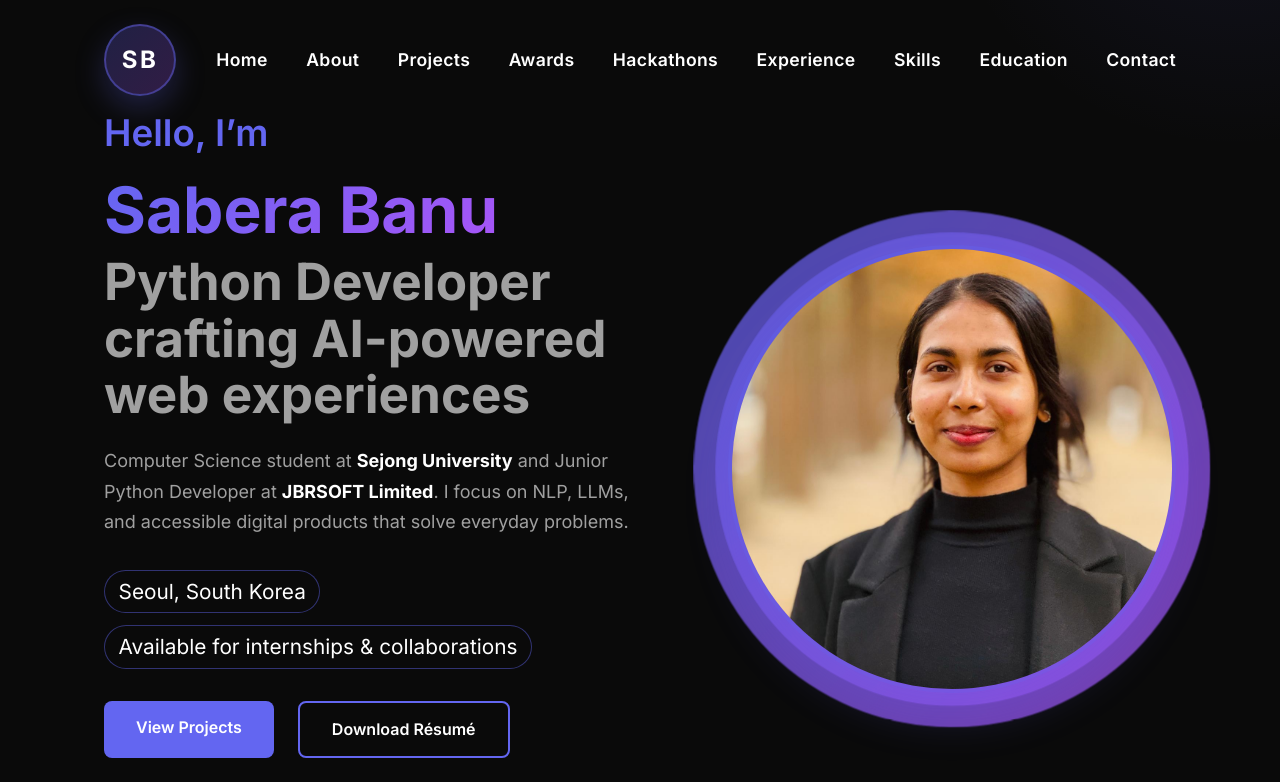
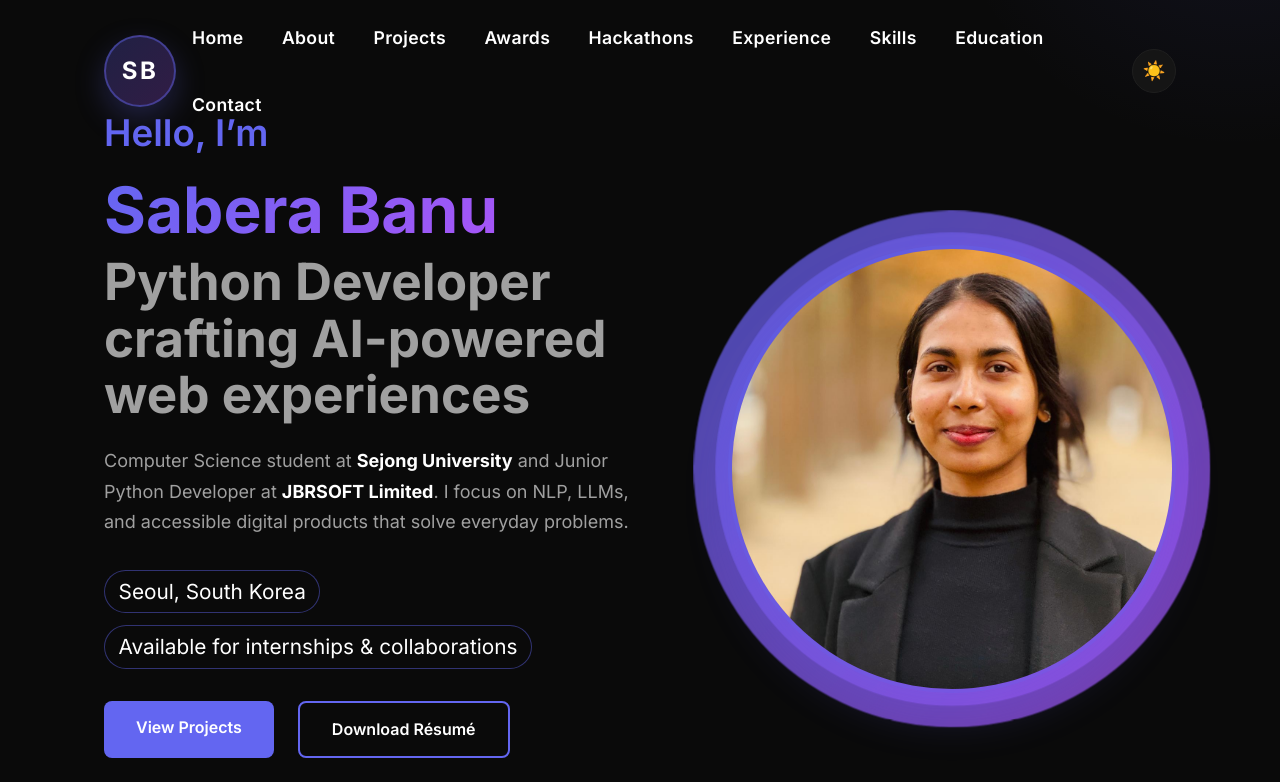
Before and after one commit to saberabanu0001/portfolio-me, a React (Vite) app: page / in a window 1280 px wide. Shown: the top 782 px of the page. Built offline with nearby package versions, Linux system fonts and the light colour scheme.

Commit message:
Add dark and light theme toggle

```diff
--- a/index.html
+++ b/index.html
@@ -1,6 +1,14 @@
 <!DOCTYPE html>
-<html lang="en">
+<html lang="en" data-theme="dark">
   <head>
+    <script>
+      (function () {
+        var theme = localStorage.getItem('portfolio-theme');
+        if (theme === 'light' || theme === 'dark') {
+          document.documentElement.setAttribute('data-theme', theme);
+        }
+      })();
+    </script>
     <meta charset="UTF-8" />
     <link rel="canonical" href="https://saberabanu.info/" />
     <link rel="icon" href="https://saberabanu.info/favicon.ico" sizes="any" />
--- a/src/components/Header.tsx
+++ b/src/components/Header.tsx
@@ -1,5 +1,6 @@
 import { useState } from 'react'
 import { navigationLinks } from '../content'
+import { useTheme } from '../hooks/useTheme'
 
 interface HeaderProps {
   isScrolled: boolean
@@ -7,6 +8,7 @@ interface HeaderProps {
 
 const Header = ({ isScrolled }: HeaderProps) => {
   const [isMenuOpen, setIsMenuOpen] = useState(false)
+  const { theme, toggleTheme } = useTheme()
 
   const handleNavClick = (e: React.MouseEvent<HTMLAnchorElement>, href: string) => {
     e.preventDefault()
@@ -46,6 +48,17 @@ const Header = ({ isScrolled }: HeaderProps) => {
           ))}
         </nav>
 
+        <div className="header-actions">
+          <button
+            type="button"
+            className="theme-toggle"
+            onClick={toggleTheme}
+            aria-label={theme === 'dark' ? 'Switch to light mode' : 'Switch to dark mode'}
+            title={theme === 'dark' ? 'Light mode' : 'Dark mode'}
+          >
+            {theme === 'dark' ? '☀️' : '🌙'}
+          </button>
+
           <button
             className="menu-toggle"
             onClick={() => setIsMenuOpen(!isMenuOpen)}
@@ -56,6 +69,7 @@ const Header = ({ isScrolled }: HeaderProps) => {
             <span className={isMenuOpen ? 'open' : ''}></span>
           </button>
         </div>
+      </div>
     </header>
   )
 }
--- /dev/null
+++ b/src/hooks/useTheme.ts
@@ -0,0 +1,26 @@
+import { useEffect, useState } from 'react'
+
+export type Theme = 'dark' | 'light'
+
+const STORAGE_KEY = 'portfolio-theme'
+
+function getStoredTheme(): Theme {
+  const stored = localStorage.getItem(STORAGE_KEY)
+  if (stored === 'light' || stored === 'dark') return stored
+  return 'dark'
+}
+
+export function useTheme() {
+  const [theme, setTheme] = useState<Theme>(getStoredTheme)
+
+  useEffect(() => {
+    document.documentElement.setAttribute('data-theme', theme)
+    localStorage.setItem(STORAGE_KEY, theme)
+  }, [theme])
+
+  const toggleTheme = () => {
+    setTheme((current) => (current === 'dark' ? 'light' : 'dark'))
+  }
+
+  return { theme, toggleTheme }
+}
--- a/src/index.css
+++ b/src/index.css
@@ -4,7 +4,8 @@
   box-sizing: border-box;
 }
 
-:root {
+:root,
+[data-theme='dark'] {
   --bg-primary: #0a0a0a;
   --bg-secondary: #111111;
   --text-primary: #ffffff;
@@ -13,6 +14,38 @@
   --accent-hover: #4f46e5;
   --border: #1f1f1f;
   --card-bg: #151515;
+  --header-scrolled-bg: rgba(10, 10, 10, 0.8);
+  --hero-meta-bg: rgba(10, 10, 10, 0.6);
+  --image-surface: #f8fafc;
+  --overlay-bg: rgba(10, 10, 10, 0.9);
+  --tag-bg: rgba(255, 255, 255, 0.03);
+  --shadow-color: rgba(99, 102, 241, 0.15);
+}
+
+[data-theme='light'] {
+  --bg-primary: #f8fafc;
+  --bg-secondary: #ffffff;
+  --text-primary: #0f172a;
+  --text-secondary: #64748b;
+  --accent: #6366f1;
+  --accent-hover: #4f46e5;
+  --border: #e2e8f0;
+  --card-bg: #ffffff;
+  --header-scrolled-bg: rgba(255, 255, 255, 0.9);
+  --hero-meta-bg: rgba(255, 255, 255, 0.85);
+  --image-surface: #f1f5f9;
+  --overlay-bg: rgba(15, 23, 42, 0.85);
+  --tag-bg: rgba(99, 102, 241, 0.06);
+  --shadow-color: rgba(99, 102, 241, 0.12);
+}
+
+[data-theme='light'] .project-card,
+[data-theme='light'] .hackathon-card,
+[data-theme='light'] .experience-card,
+[data-theme='light'] .award-card,
+[data-theme='light'] .skill-card,
+[data-theme='light'] .education-card {
+  box-shadow: 0 4px 20px rgba(15, 23, 42, 0.06);
 }
 
 body {
--- a/src/styles/Hackathons.css
+++ b/src/styles/Hackathons.css
@@ -88,7 +88,7 @@
   overflow: hidden;
   border: 1px solid var(--border);
   aspect-ratio: 16 / 9;
-  background: #0a0a0a;
+  background: var(--image-surface);
 }
 
 .hackathon-image {
@@ -107,7 +107,7 @@
 }
 
 .tech-tag {
-  background: rgba(255, 255, 255, 0.03);
+  background: var(--tag-bg);
   border: 1px solid var(--border);
   padding: 0.25rem 0.75rem;
   border-radius: 4px;
--- a/src/styles/Header.css
+++ b/src/styles/Header.css
@@ -10,7 +10,7 @@
 }
 
 .header.scrolled {
-  background: rgba(10, 10, 10, 0.8);
+  background: var(--header-scrolled-bg);
   backdrop-filter: blur(10px);
   border-bottom: 1px solid var(--border);
   padding: 1rem 0;
@@ -23,6 +23,35 @@
   display: flex;
   justify-content: space-between;
   align-items: center;
+  gap: 1rem;
+}
+
+.header-actions {
+  display: flex;
+  align-items: center;
+  gap: 0.75rem;
+}
+
+.theme-toggle {
+  display: inline-flex;
+  align-items: center;
+  justify-content: center;
+  width: 44px;
+  height: 44px;
+  border-radius: 50%;
+  border: 1px solid var(--border);
+  background: var(--card-bg);
+  color: var(--text-primary);
+  cursor: pointer;
+  font-size: 1.15rem;
+  transition: all 0.3s ease;
+  flex-shrink: 0;
+}
+
+.theme-toggle:hover {
+  border-color: var(--accent);
+  color: var(--accent);
+  transform: translateY(-2px);
 }
 
 .logo-mark {
--- a/src/styles/Hero.css
+++ b/src/styles/Hero.css
@@ -89,7 +89,7 @@
 }
 
 .hero-meta li {
-  background: rgba(10, 10, 10, 0.6);
+  background: var(--hero-meta-bg);
   border: 1px solid rgba(99, 102, 241, 0.45);
   border-radius: 999px;
   padding: 0.25rem 0.85rem;
--- a/src/styles/Projects.css
+++ b/src/styles/Projects.css
@@ -33,7 +33,7 @@
 .project-image {
   position: relative;
   overflow: hidden;
-  background: #f8fafc;
+  background: var(--image-surface);
   border-radius: 16px 16px 0 0;
   line-height: 0;
 }
@@ -65,7 +65,7 @@
 .project-overlay {
   position: absolute;
   inset: 0;
-  background: rgba(10, 10, 10, 0.9);
+  background: var(--overlay-bg);
   display: flex;
   align-items: center;
   justify-content: center;
```
Lines whose indentation alone changed are shown as unchanged.
